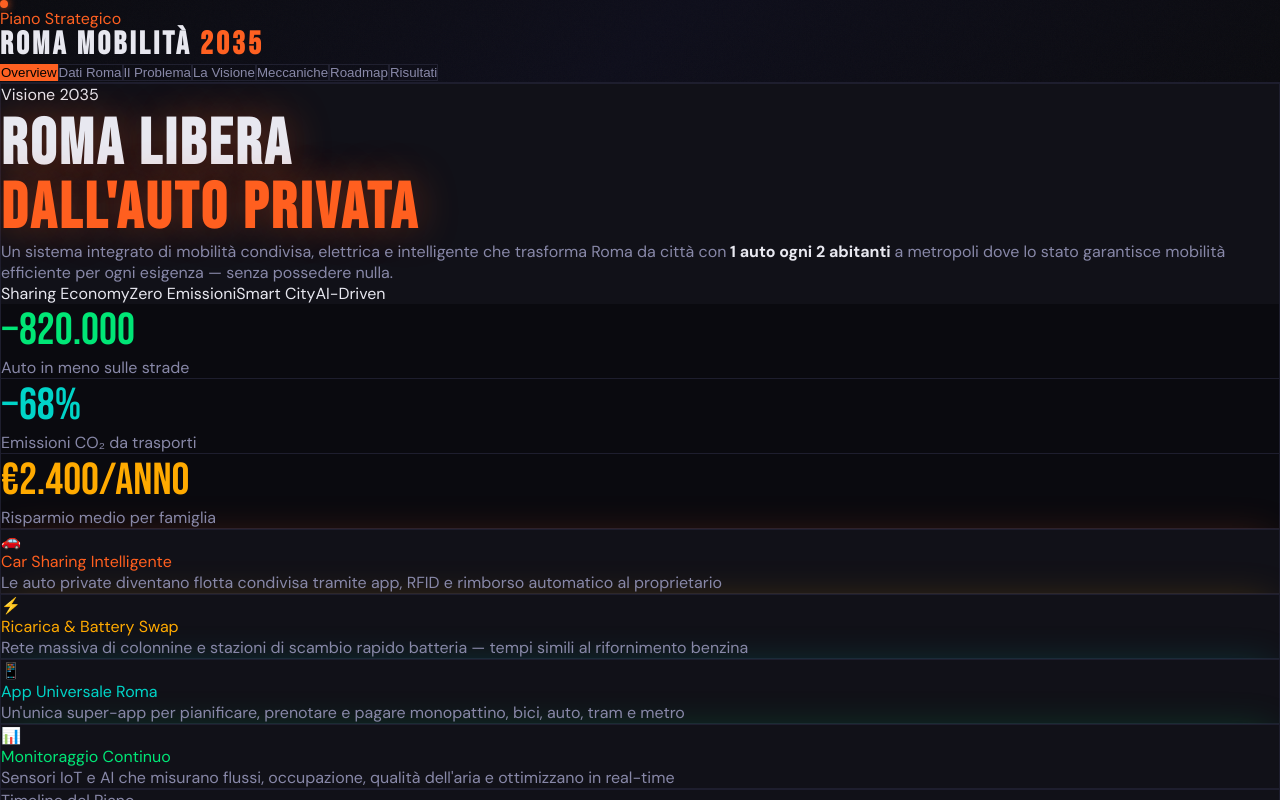
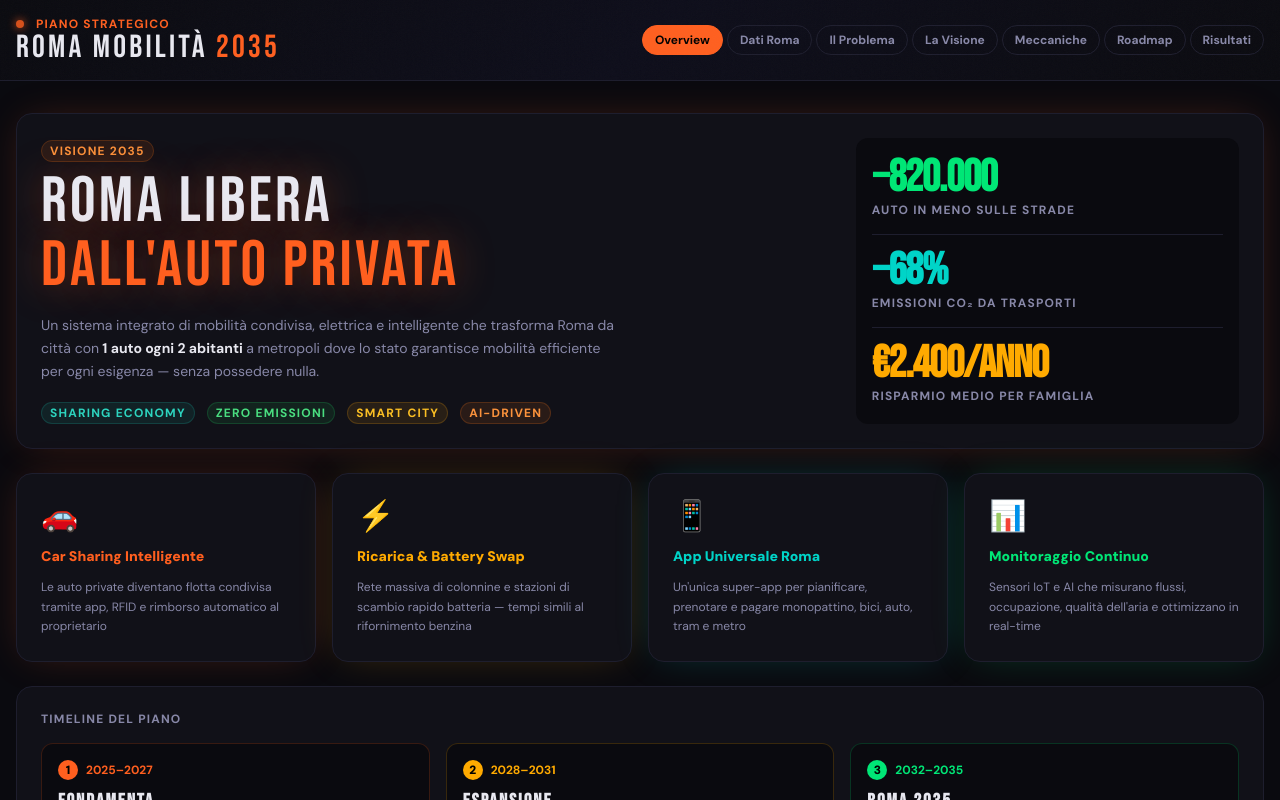
Before and after one commit to valerioCoppola/SmartMobility2035, a React (Vite) app: page / in a window 1280 px wide. Shown: the top 800 px of the page. Built offline with nearby package versions, Linux system fonts and the light colour scheme.

Commit message:
[ADD] added tailwind features for page formatting

```diff
--- /dev/null
+++ b/postcss.config.js
@@ -0,0 +1,6 @@
+module.exports = {
+  plugins: {
+    tailwindcss: {},
+    autoprefixer: {},
+  },
+}
--- a/src/index.css
+++ b/src/index.css
@@ -1,2 +1,6 @@
+@tailwind base;
+@tailwind components;
+@tailwind utilities;
+
 * { margin: 0; padding: 0; box-sizing: border-box; }
 body { background: #0A0A0F; }
--- /dev/null
+++ b/tailwind.config.js
@@ -0,0 +1,8 @@
+export default {
+  content: [
+    "./index.html",
+    "./src/**/*.{js,jsx}",
+  ],
+  theme: { extend: {} },
+  plugins: [],
+}
```
Also changed, not shown: package.json (+5 -2 lines), 5 other files (tests, documents, lock files or other folders).
